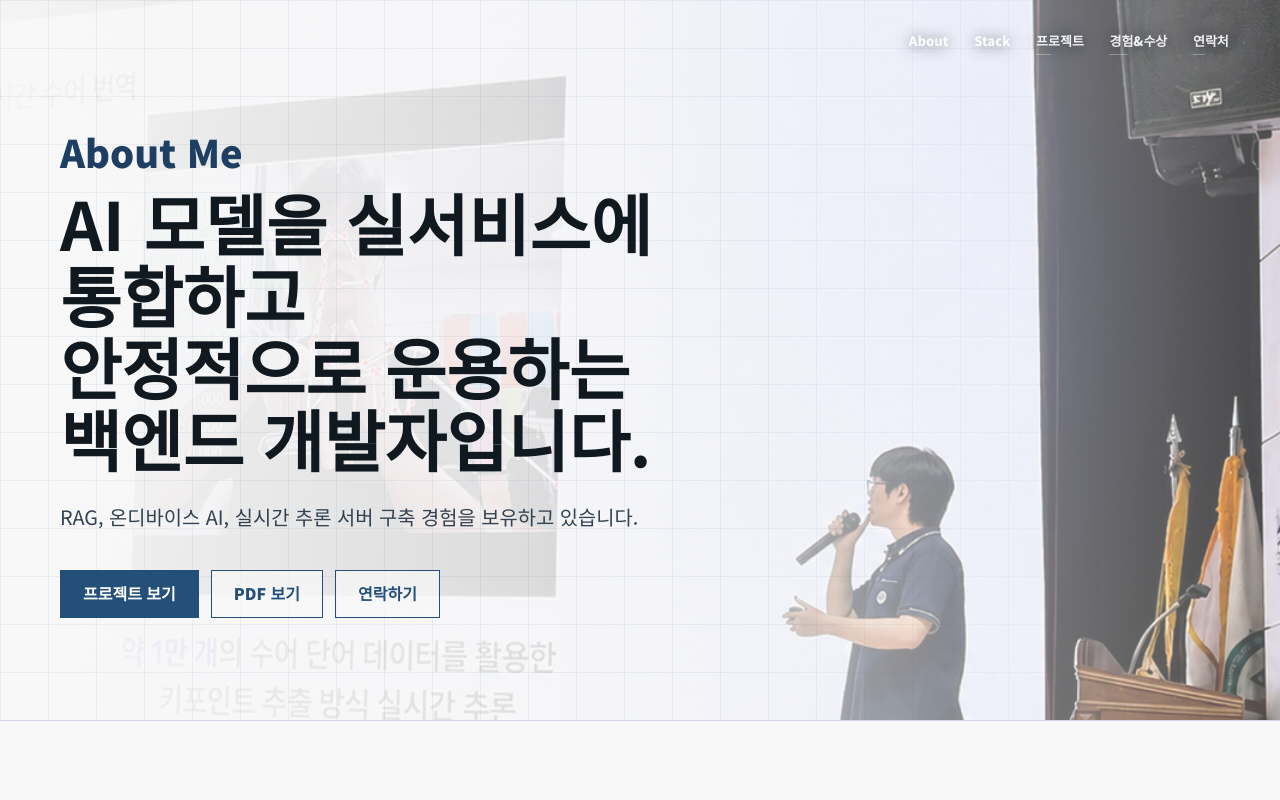
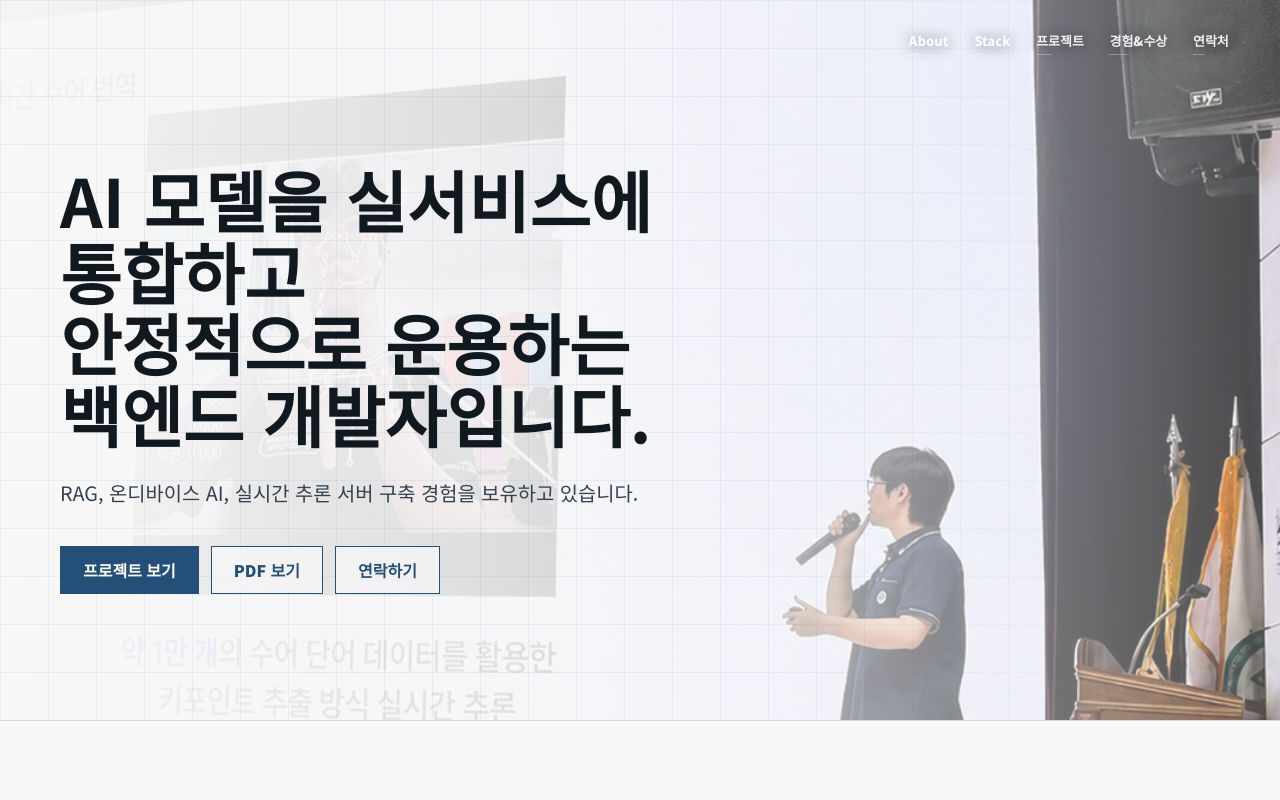
Before and after one commit to yeeeengyu/ingyuChoi_portfolio, a Next.js app: page / in a window 1280 px wide. Shown: the top 800 px of the page. Built offline with nearby package versions, Linux system fonts and the light colour scheme; no server answers.

Commit message:
Remove hero eyebrow copy

```diff
--- a/app/page.jsx
+++ b/app/page.jsx
@@ -138,7 +138,6 @@ export default function Home() {
         <div className="heroBackdrop" />
         <div className="heroGrid">
           <div className="heroCopy">
-            <p className="heroLead">About Me</p>
             <h1>
               <span className="titleLine">AI 모델을 실서비스에 통합하고</span>
               <span className="titleLine">안정적으로 운용하는 백엔드 개발자입니다.</span>
```
